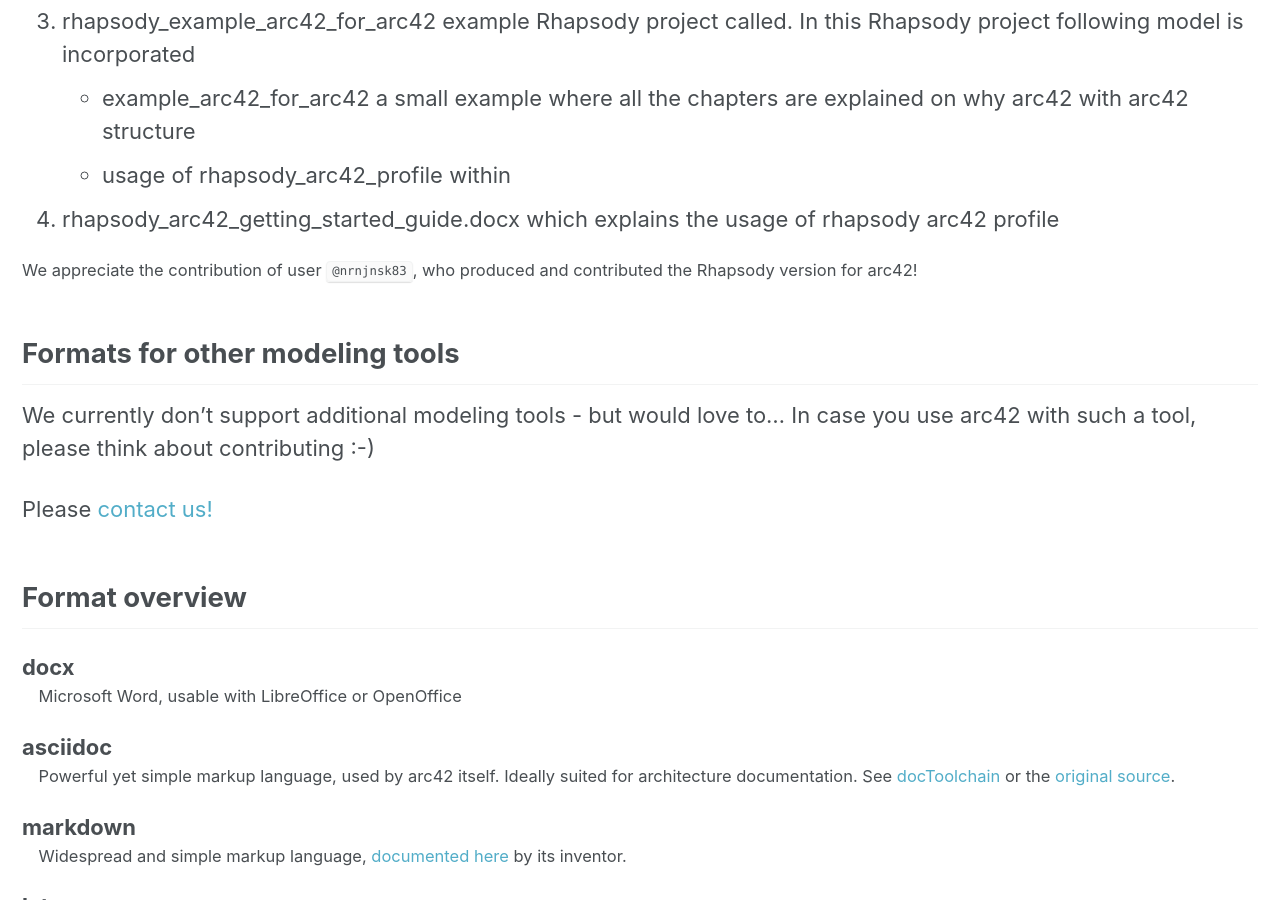
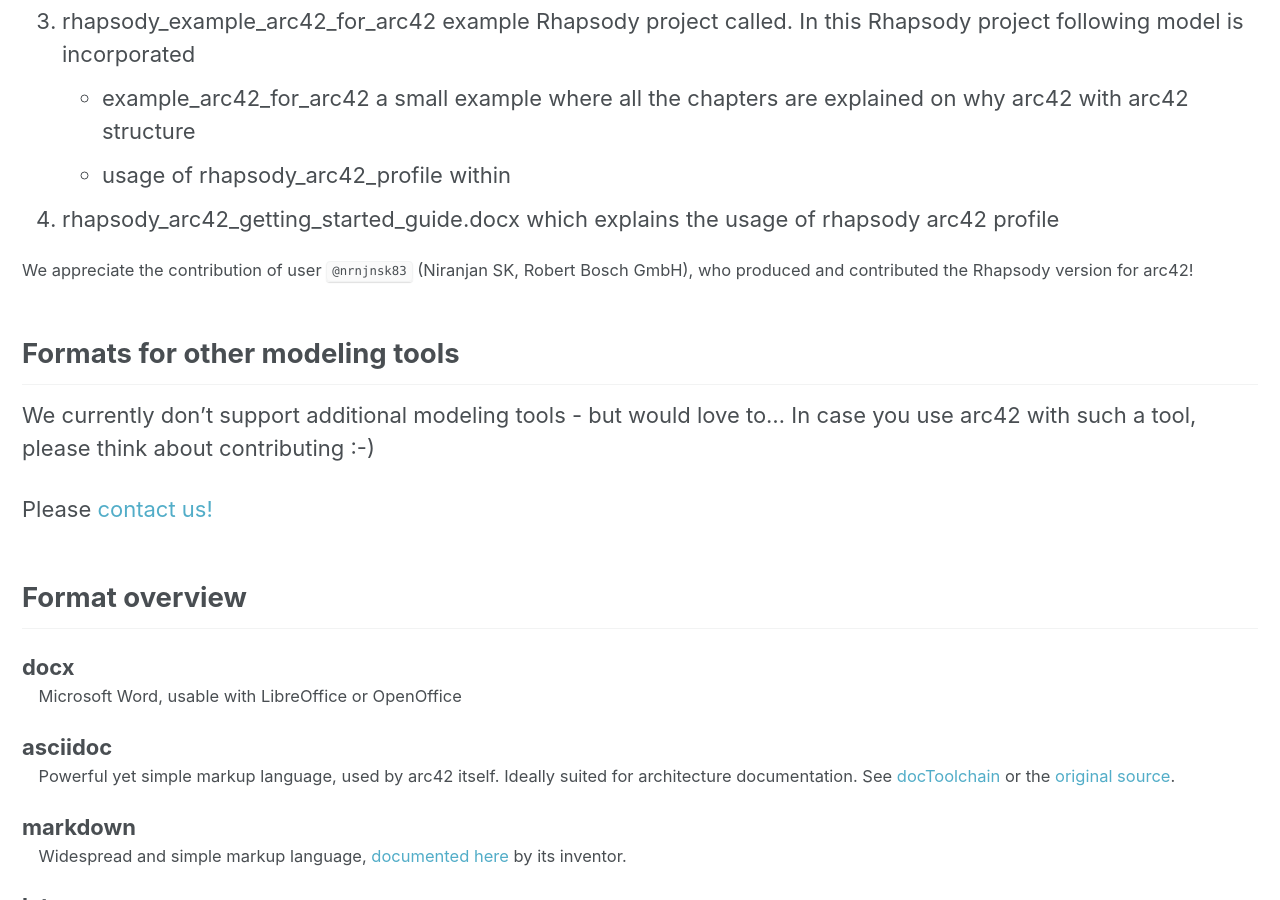
Before and after one commit to arc42/arc42.org-site, a Jekyll site: the page built from _pages/download.md, in a window 1280 px wide and 900 px high, scrolled down 4189 px. Built offline with Jekyll 4.4.1, drawn with Linux system fonts in a browser that asks for light colours; comment, search, counter and statistics services are not loaded.

Commit message:
mentioned Niranjan SK, Robert Bosch GmbH as contributor of Rhapsody version

```diff
--- a/_pages/download.md
+++ b/_pages/download.md
@@ -119,8 +119,7 @@
 
 
 
-We appreciate the contribution of user `@nrnjnsk83`, who produced and contributed
-the Rhapsody version for arc42!
+We appreciate the contribution of user `@nrnjnsk83` (Niranjan SK, Robert Bosch GmbH), who produced and contributed the Rhapsody version for arc42!
 {: .small}
 
 
```
